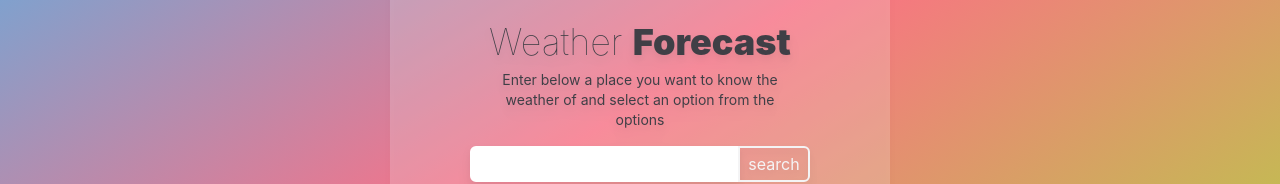
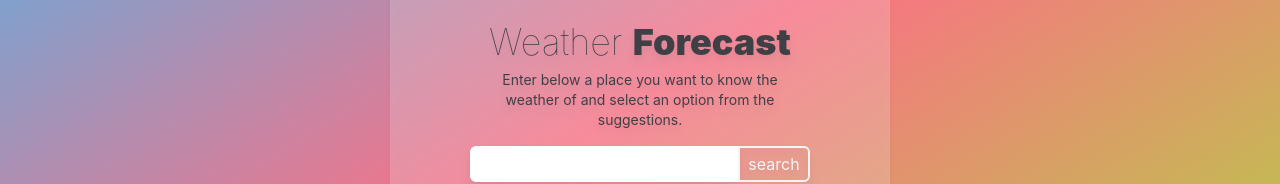
Before and after one commit to ph81/ts-weather, a React (Vite) app: page / in a window 1280 px wide. Shown: the part 298-482 px from the top of the page. Built offline with nearby package versions, Linux system fonts and the light colour scheme.

Commit message:
chore: button component added

```diff
--- a/package.json
+++ b/package.json
@@ -17,7 +17,8 @@
     "eslint-plugin-eslint-comments": "^3.2.0",
     "react": "^18.2.0",
     "react-dom": "^18.2.0",
-    "react-icons": "^4.7.1"
+    "react-icons": "^4.7.1",
+    "react-router-dom": "^6.6.1"
   },
   "devDependencies": {
     "@types/node": "^18.11.18",
--- a/src/App.tsx
+++ b/src/App.tsx
@@ -1,10 +1,13 @@
+import { BrowserRouter, Routes, Route } from 'react-router-dom';
 import Home from './pages/Home';
 
 const App = (): JSX.Element => {
   return (
-    <main className="flex justify-center items-center">
-      <Home />
-    </main>
+    <BrowserRouter>
+      <Routes>
+        <Route path="/" element={<Home />} />
+      </Routes>
+    </BrowserRouter>
   );
 };
 
--- /dev/null
+++ b/src/components/Button/Button.component.tsx
@@ -0,0 +1,15 @@
+interface ButtonProps {
+  title: string;
+  className?: string;
+  onClick: () => void;
+}
+
+const Button = ({ title, className, onClick }: ButtonProps): JSX.Element => {
+  return (
+    <button className={className} onClick={onClick}>
+      {title}
+    </button>
+  );
+};
+
+export default Button;
--- /dev/null
+++ b/src/components/Button/index.ts
@@ -0,0 +1 @@
+export { default } from './Button.component';
--- a/src/components/Header/Header.component.tsx
+++ b/src/components/Header/Header.component.tsx
@@ -6,7 +6,7 @@ const Header = (): JSX.Element => {
       </h1>
       <p className="text-sm mt-2">
         Enter below a place you want to know the weather of and select an option
-        from the options
+        from the suggestions.
       </p>
     </>
   );
--- a/src/components/Tile/Tile.component.tsx
+++ b/src/components/Tile/Tile.component.tsx
@@ -39,8 +39,8 @@ const Tile = ({ icon, title, info, description }: TileProps): JSX.Element => {
   const Icon = icons[icon];
 
   return (
-    <article className="w-[140px] h-[130px] text-zinc-700 bg-white/20 backdrop-blur-ls rounded drop-shadow-lg p-2 mb-5 flex flex-col justify-between">
-      <div className="flex items-center text-sm font-bold">
+    <article className="w-[140px] h-[130px] text-zinc-700 bg-white/20 backdrop-blur-ls rounded drop-shadow-lg p-2 mb-5 flex flex-col justify-between text-center">
+      <div className="flex items-center justify-center text-sm font-bold">
         <Icon /> <h4 className="ml-1">{title}</h4>
       </div>
       <h3 className="mt-2 text-lg">{info}</h3>
--- a/src/pages/Home/Home.page.tsx
+++ b/src/pages/Home/Home.page.tsx
@@ -1,17 +1,32 @@
+import { useNavigate } from 'react-router-dom';
 import Forecast from '../../components/Forecast';
 import Search from '../../components/Search';
+import Button from '../../components/Button';
 import useForecast from '../../utils/hooks/useForecast';
 
 const Home = (): JSX.Element => {
   const { forecast, options, term, onOptionSelect, onSubmit, onInputChange } =
     useForecast();
+  const navigate = useNavigate();
 
-  console.log(forecast);
+  const refreshPage = () => {
+    navigate(0);
+  };
 
   return (
+    <main className="flex justify-center items-center">
+      <section className="flex flex-col">
+        {forecast ? (
           <>
-      {forecast ? (
             <Forecast data={forecast} />
+            <div className="mx-auto px-2 py-4">
+              <Button
+                title="Search new location"
+                onClick={refreshPage}
+                className="rounded-r-md border-2 border-zinc-100 hover:border-zinc-500 hover:text-zinc-500  text-zinc-100 px-2 py-1 cursor-pointer"
+              />
+            </div>
+          </>
         ) : (
           <Search
             term={term}
@@ -21,7 +36,8 @@ const Home = (): JSX.Element => {
             onSubmit={onSubmit}
           />
         )}
-    </>
+      </section>
+    </main>
   );
 };
 
```
Also changed, not shown: 2 other files (tests, documents, lock files or other folders). Lines whose indentation alone changed are shown as unchanged.
